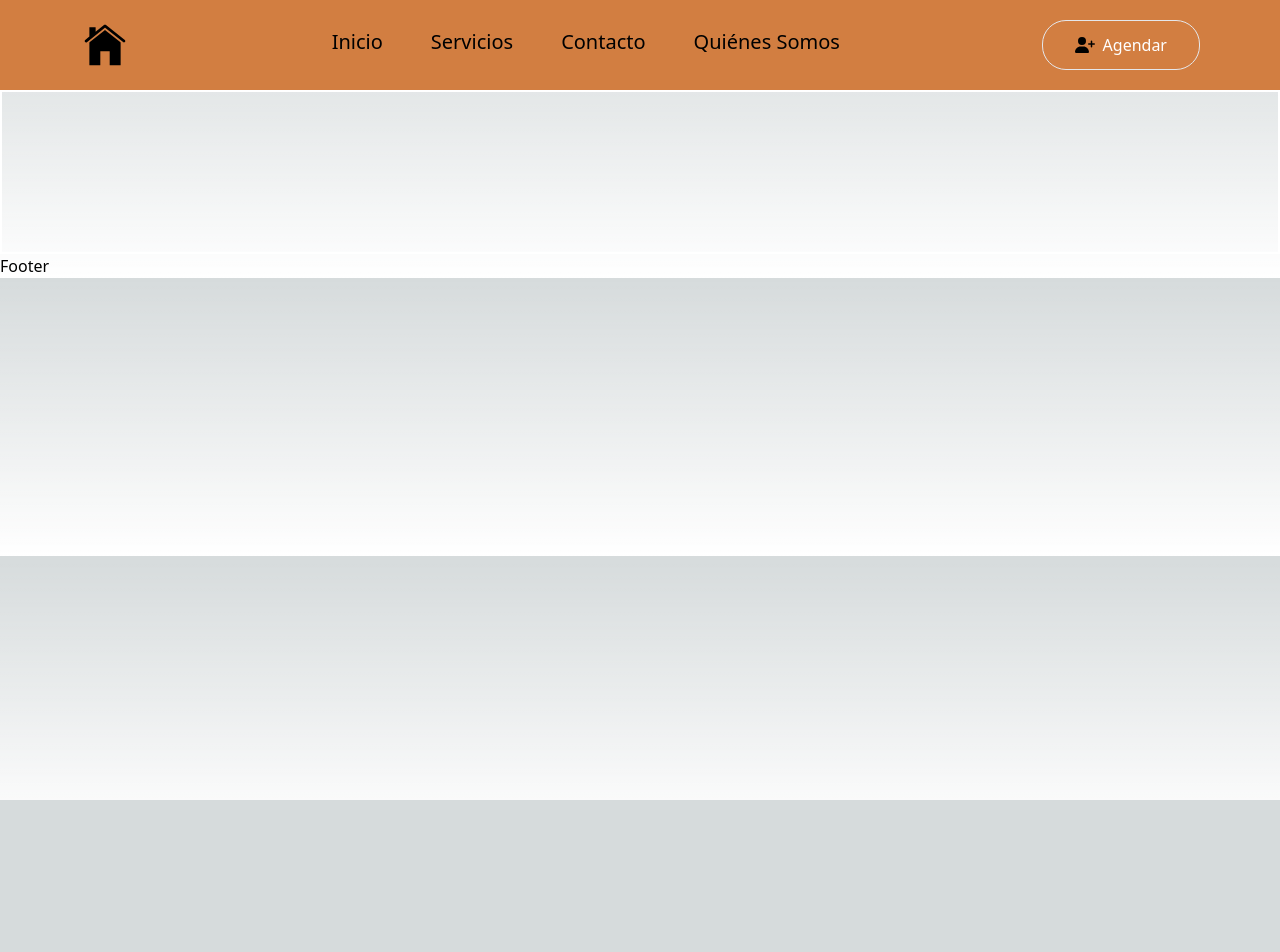
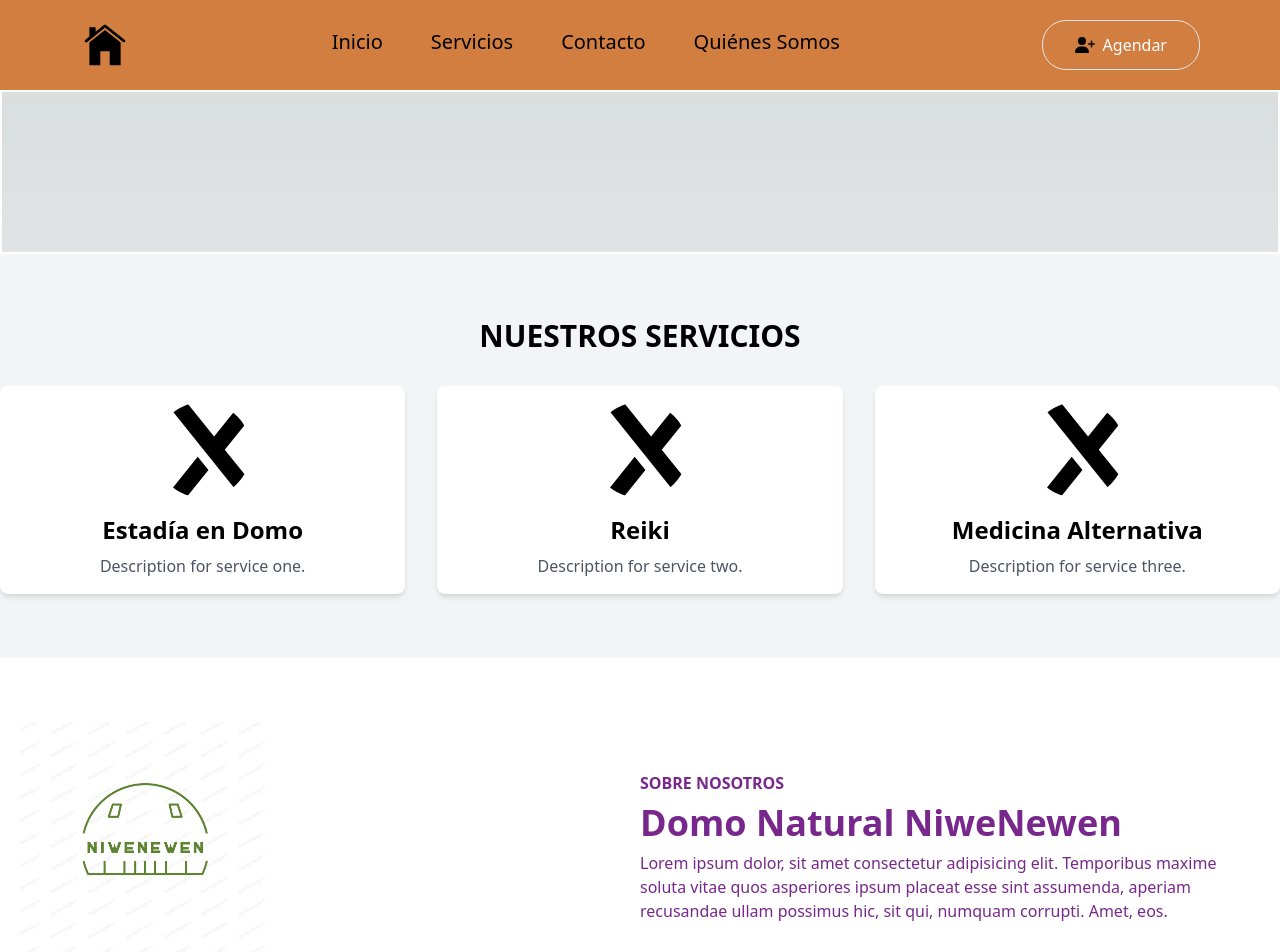
Before and after one commit to JKiddo-dev/NiweNewen, a Next.js app: page / in a window 1280 px wide. Shown: the top 952 px of the page. Before the commit the page ends 800 px from the top, so only its background shows below. Built offline with nearby package versions, Linux system fonts and the light colour scheme.

Commit message:
Added service cards and About Section

```diff
--- a/app/page.tsx
+++ b/app/page.tsx
@@ -1,9 +1,13 @@
+import { About } from "@/components/About"
 import Hero from "@/components/Hero"
+import { Services } from "@/components/Services"
 
 export default function Home() {
   return (
     <>
       <Hero/>
+      <Services/>
+      <About/>
     </>
   )
 }
--- /dev/null
+++ b/components/About.tsx
@@ -0,0 +1,25 @@
+import Image from 'next/image'
+
+export const About = () => {
+  return (
+    <div id='about-section' className='w-full bg-white text-[#78288c] py-16 px-4'>
+        <div className='max-w-[1240px] mx-auto grid md:grid-cols-2'>
+            <Image
+            src="/Logo2.png"
+            alt="logo"
+            width={250}
+            height={250}
+            />
+            <div className='flex flex-col justify-center'>
+                <p className='font-bold'> SOBRE NOSOTROS</p>
+                <h1 className='md:text-4xl sm:text-3xl text-2xl font-bold py-2'>Domo Natural NiweNewen</h1>
+                 <p>Lorem ipsum dolor, sit amet consectetur adipisicing elit.
+                        Temporibus maxime soluta vitae quos asperiores ipsum placeat
+                        esse sint assumenda, aperiam recusandae ullam possimus hic,
+                        sit qui, numquam corrupti. Amet, eos.
+                 </p>
+            </div>
+        </div>
+    </div>
+  )
+}
--- /dev/null
+++ b/components/ServiceCard.tsx
@@ -0,0 +1,20 @@
+import React from 'react'
+import Image from 'next/image'
+
+interface ServiceCardProps {
+    title: string;
+    description: string;
+    imageSrc: string;
+}
+
+export const ServiceCard = ({title, description, imageSrc}: ServiceCardProps) => {
+  return (
+    <div className='bg-white shadow-md rounded-lg p-4 flex flex-col items-center text-center'>
+      <div className='w-24 h-24 relative mb-4'>
+        <Image src={imageSrc} alt={title} layout='fill' objectFit='cover' className='rounded-full' />
+      </div>
+      <h2 className='text-2xl font-bold mb-2'>{title}</h2>
+      <p className='text-gray-600'>{description}</p>
+    </div>
+  )
+}
--- /dev/null
+++ b/components/Services.tsx
@@ -0,0 +1,29 @@
+import React from 'react'
+import { ServiceCard } from './ServiceCard';
+import Image from 'next/image';
+
+const services = [
+    { id: 1, title: 'Estadía en Domo', description: 'Description for service one.', imageSrc: '/next.svg' },
+    { id: 2, title: 'Reiki', description: 'Description for service two.', imageSrc: '/next.svg' },
+    { id: 3, title: 'Medicina Alternativa', description: 'Description for service three.', imageSrc: '/next.svg' },
+  ];
+
+export const Services = () => {
+  return (
+    <div id='services-section' className='py-16 bg-gray-100'>
+        <div className='container mx-auto'>
+            <h2 className='text-3xl font-bold text-center mb-8'>NUESTROS SERVICIOS</h2>
+            <div className='grid grid-cols-1 gap-8 md:grid-cols-3'>
+                {services.map((service, id) => (
+                    <ServiceCard
+                    key={id}
+                    title={service.title}
+                    description={service.description}
+                    imageSrc={service.imageSrc}
+                    />
+                ))}
+            </div>
+        </div>
+    </div>
+  )
+}
--- a/constants/index.ts
+++ b/constants/index.ts
@@ -5,81 +5,3 @@ export const NAV_LINKS = [
     { href: '/', key: 'contact', label: 'Contacto ' },
     { href: '/', key: 'faq', label: 'Quiénes Somos' },
   ];
-
-  // CAMP SECTION
-  export const PEOPLE_URL = [
-    '/person-1.png',
-    '/person-2.png',
-    '/person-3.png',
-    '/person-4.png',
-  ];
-
-  // FEATURES SECTION
-  export const FEATURES = [
-    {
-      title: 'Real maps can be offline',
-      icon: '/map.svg',
-      variant: 'green',
-      description:
-        'We provide a solution for you to be able to use our application when climbing, yes offline maps you can use at any time there is no signal at the location',
-    },
-    {
-      title: 'Set an adventure schedule',
-      icon: '/calendar.svg',
-      variant: 'green',
-      description:
-        "Schedule an adventure with friends. On holidays, there are many interesting offers from Hilink. That way, there's no more discussion",
-    },
-    {
-      title: 'Technology using augment reality',
-      icon: '/tech.svg',
-      variant: 'green',
-      description:
-        'Technology uses augmented reality as a guide to your hiking trail in the forest to the top of the mountain. Already supported by the latest technology without an internet connection',
-    },
-    {
-      title: 'Many new locations every month',
-      icon: '/location.svg',
-      variant: 'orange',
-      description:
-        'Lots of new locations every month, because we have a worldwide community of climbers who share their best experiences with climbing',
-    },
-  ];
-
-  // FOOTER SECTION
-  export const FOOTER_LINKS = [
-    {
-      title: 'Learn More',
-      links: [
-        'About Hilink',
-        'Press Releases',
-        'Environment',
-        'Jobs',
-        'Privacy Policy',
-        'Contact Us',
-      ],
-    },
-    {
-      title: 'Our Community',
-      links: ['Climbing xixixi', 'Hiking hilink', 'Hilink kinthill'],
-    },
-  ];
-
-  export const FOOTER_CONTACT_INFO = {
-    title: 'Contact Us',
-    links: [
-      { label: 'Admin Officer', value: '123-456-7890' },
-      { label: 'Email Officer', value: 'hilink@akinthil.com' },
-    ],
-  };
-
-  export const SOCIALS = {
-    title: 'Social',
-    links: [
-      '/facebook.svg',
-      '/instagram.svg',
-      '/twitter.svg',
-      '/youtube.svg',
-      '/wordpress.svg',
-    ],
-  };
```
Also changed, not shown: public/Logo1.png (added), public/Logo2.png (added).
